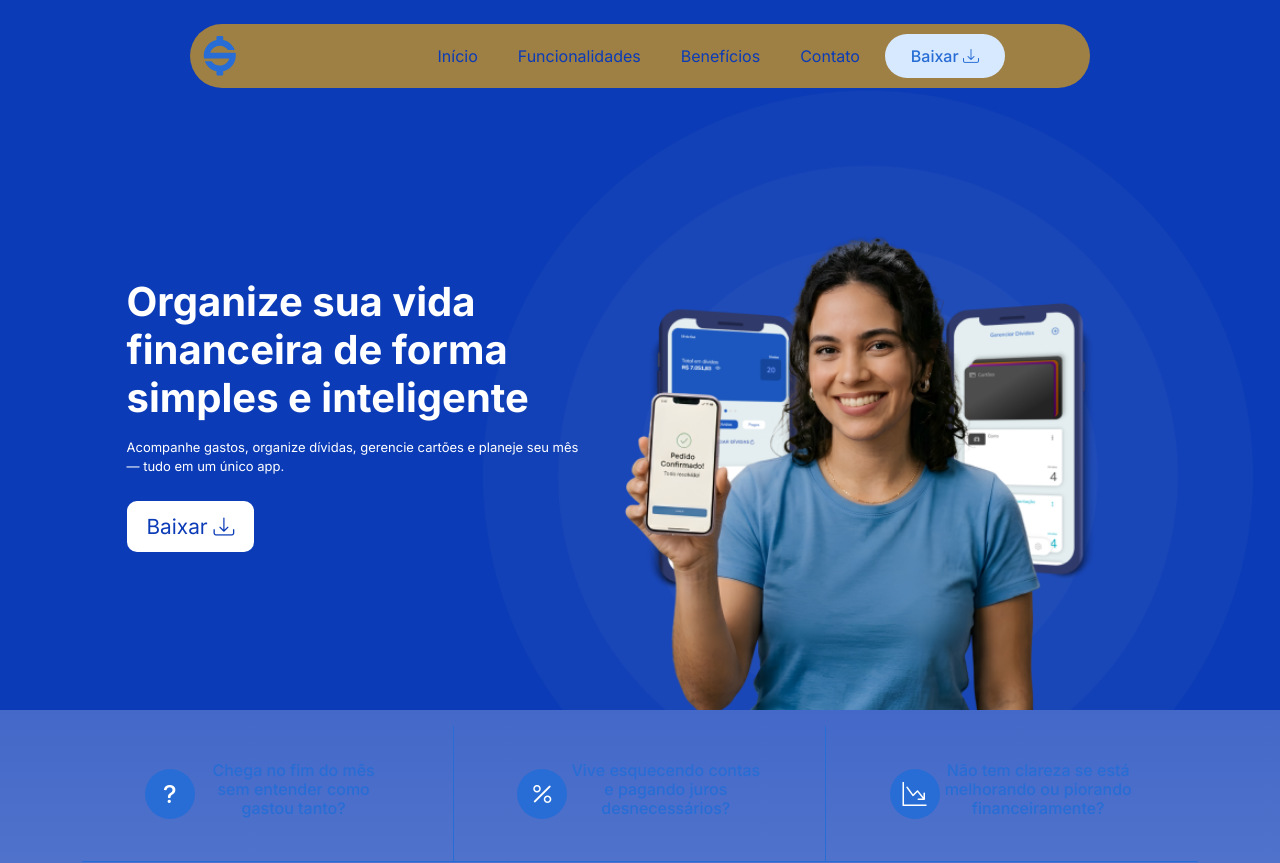
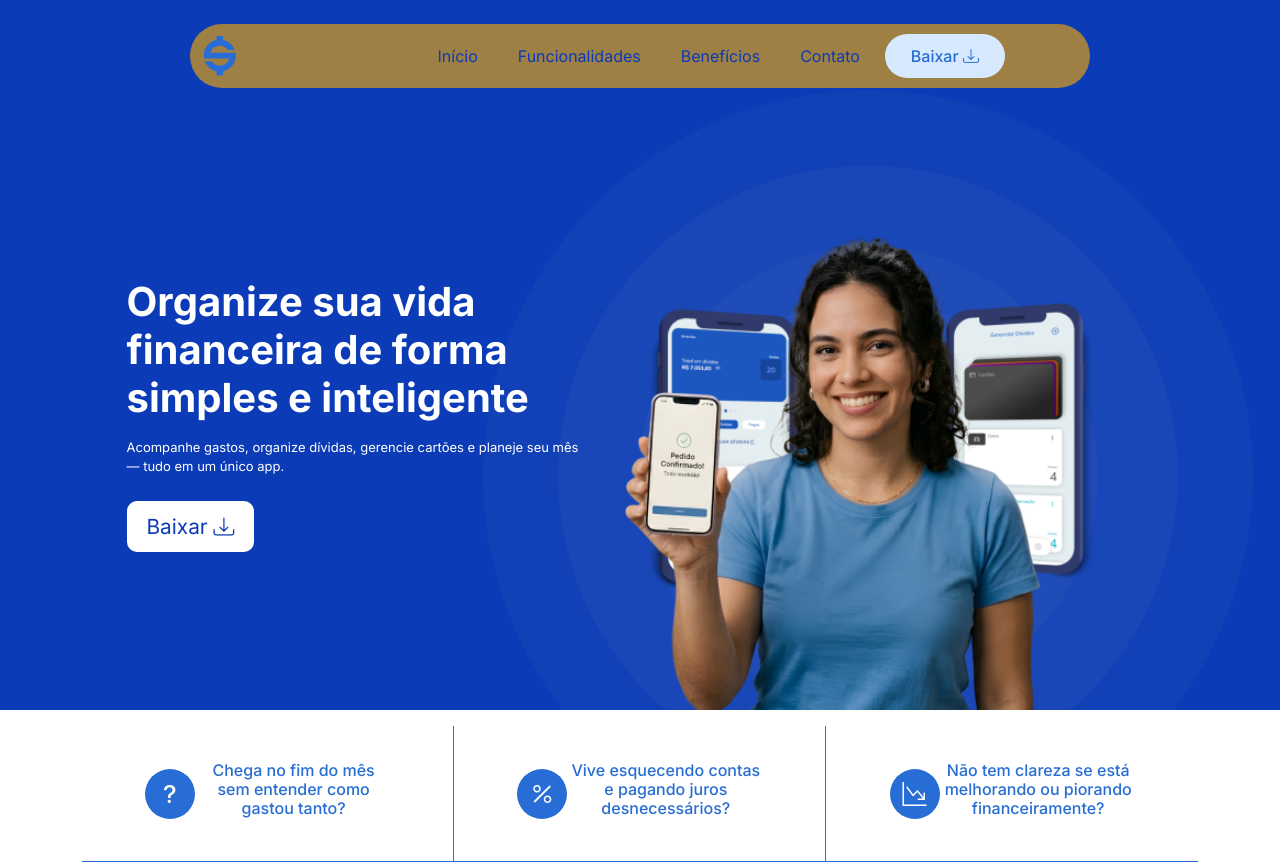
Before and after one commit to ViniciusKLima/ControleFinanceiro-WEB, a React (Vite) app: page / in a window 1280 px wide. Shown: the top 863 px of the page. Built offline with nearby package versions, Linux system fonts and the light colour scheme.

Commit message:
Cor principal no body

```diff
--- a/src/App.css
+++ b/src/App.css
@@ -1,5 +1,8 @@
 body{
-  background-color: transparent !important;
-  background: linear-gradient(to bottom, #0b3bb7, white, #003272) !important;
+  background-color: #0b3bb7 !important;
   overflow-x: hidden;
+
+  main{
+    background-color: white;
+  }
 }
```
